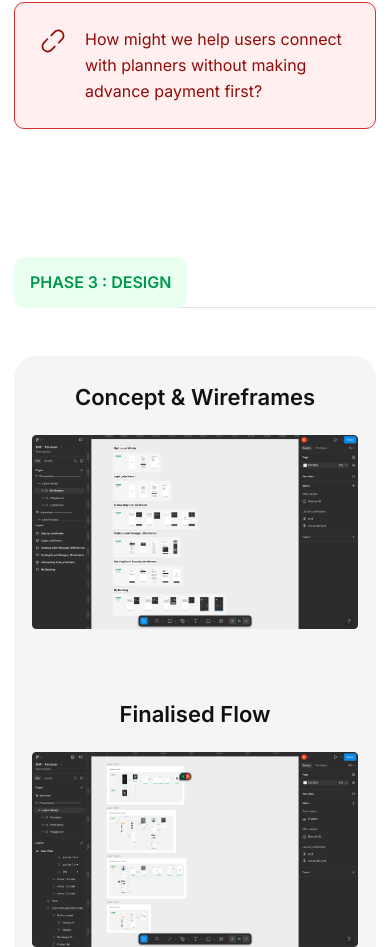
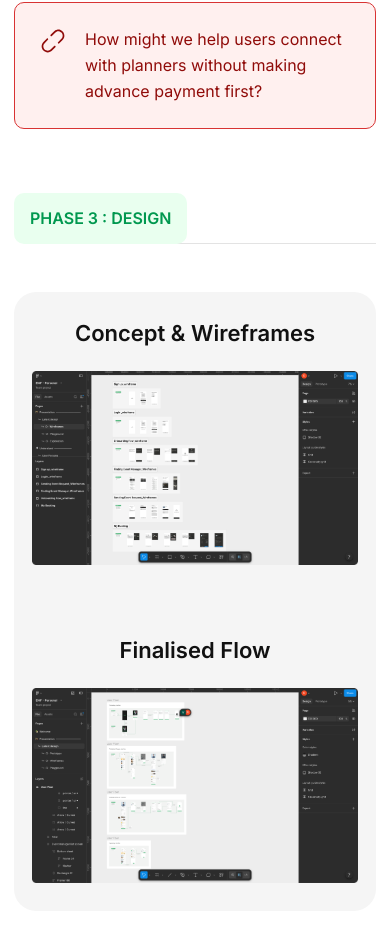
Before and after one commit to rohands-97/rohan-portfolio-website, a plain HTML site: page Eventmate.html in a window 390 px wide. Shown: the part 6184-7131 px from the top of the page. Drawn offline with Linux system fonts and the light colour scheme.

Commit message:
Update style.css

```diff
--- a/style.css
+++ b/style.css
@@ -1849,6 +1849,10 @@ button {
   color: #900b09;
 }
 
+.eventmate-design-section {
+  padding-top: 0;
+}
+
 .eventmate-design-showcase {
   padding: clamp(40px, 4vw, 60px);
   border-radius: 32px;
@@ -1884,6 +1888,10 @@ button {
 @media (max-width: 760px) {
   .eventmate-phase {
     padding: 64px 0;
+  }
+
+  .eventmate-design-section {
+    padding-top: 0;
   }
 
   .eventmate-case-container {
```
